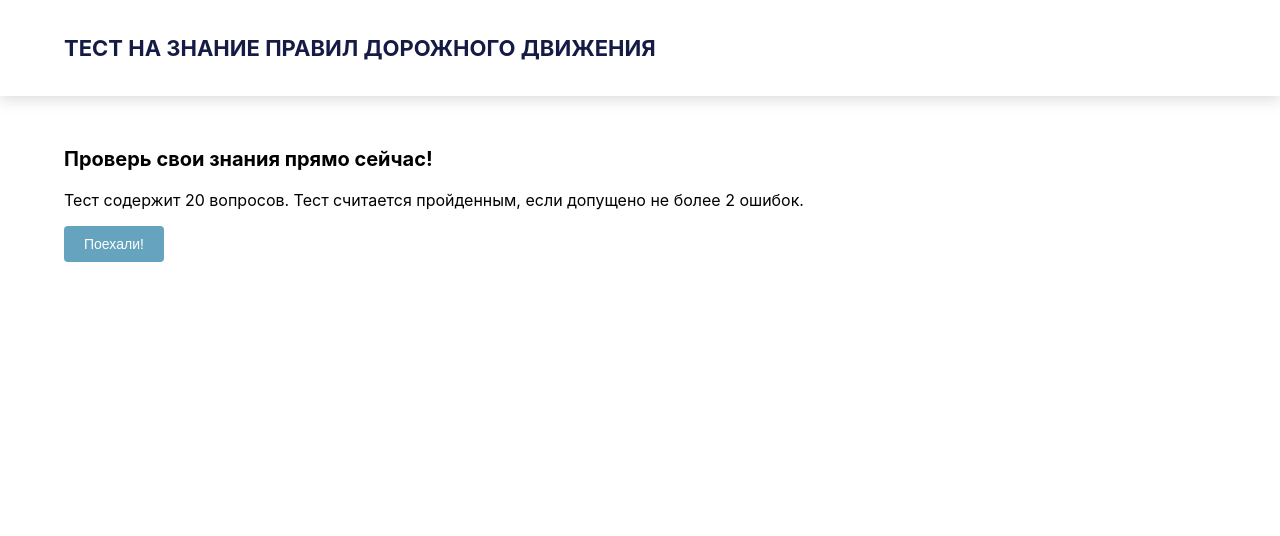
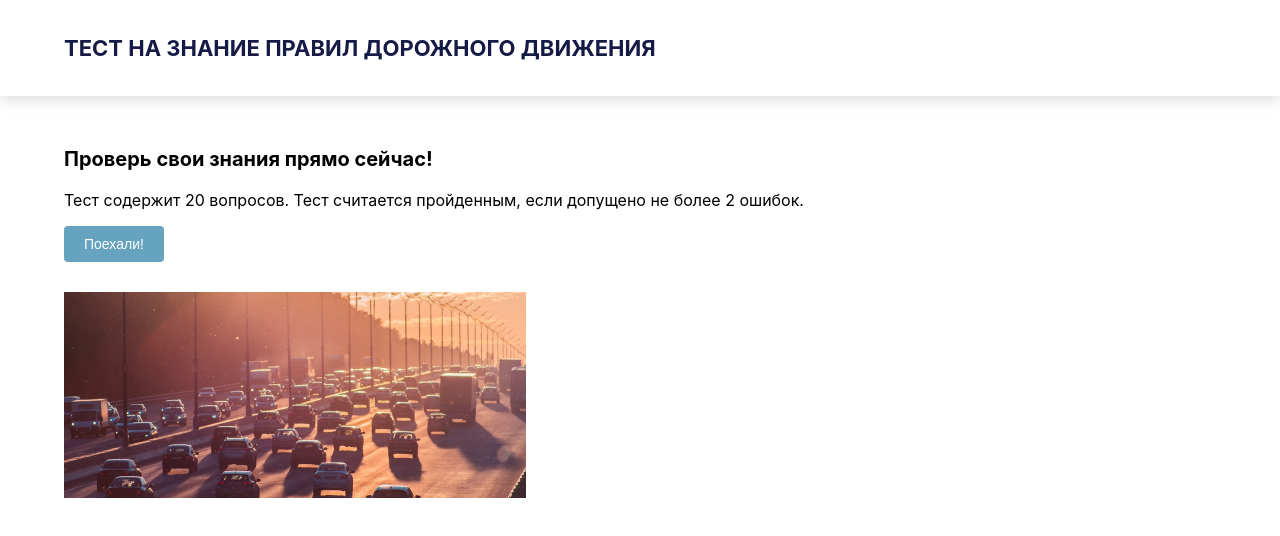
Before and after one commit to MariaChumerina/pdd-test, a React (Create React App) app: page /test in a window 1280 px wide. Shown: the top 536 px of the page. Built offline with nearby package versions, Linux system fonts and the light colour scheme.

Commit message:
add image to main page

```diff
--- a/src/App.css
+++ b/src/App.css
@@ -8,6 +8,9 @@
 }
 .margin-top-50 {
   margin-top: 50px;
+}
+.margin-top-30 {
+  margin-top: 30px;
 }
 h1 {
   font-weight: bold;
--- a/src/components/Main/Main.jsx
+++ b/src/components/Main/Main.jsx
@@ -1,4 +1,5 @@
 import React from 'react';
+import roadImg from './media/road.svg'
 import './Main.css';
 
 export default function Main() {
@@ -13,6 +14,9 @@ export default function Main() {
       <button type="submit">
         Поехали!
       </button>
+      <div className="margin-top-30">
+        <img src={roadImg} alt="дорога"/>
+      </div>
     </div>
   );
 }
```
Also changed, not shown: src/components/Main/media/road.svg (added).
